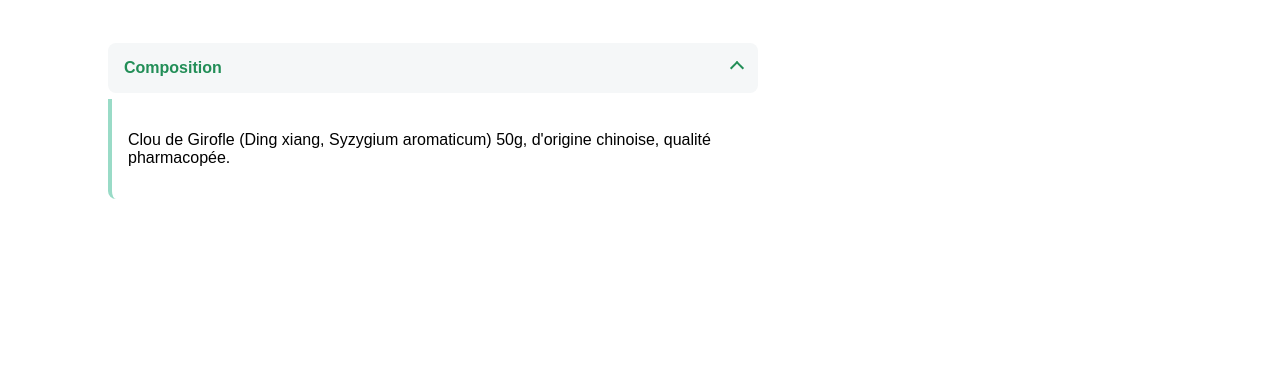
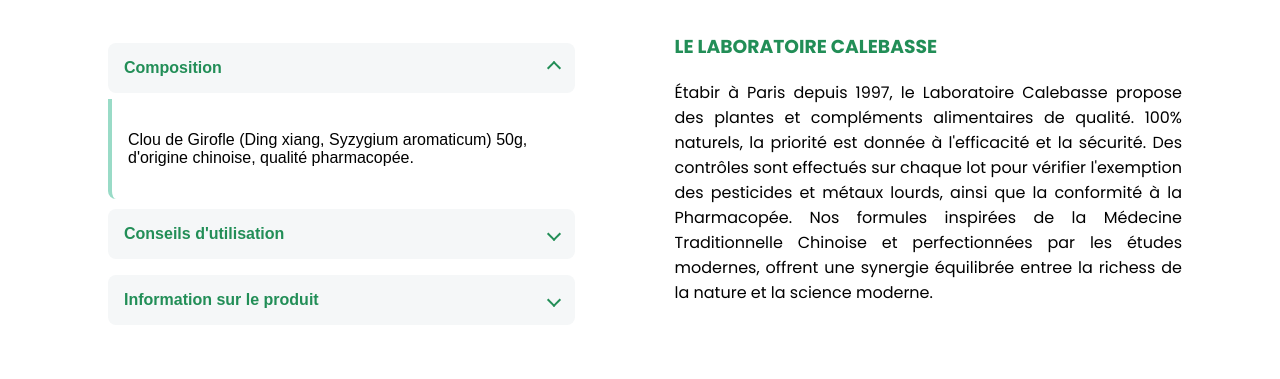
Before and after one commit to Yuchen-cyc/calebasse-test, a plain HTML site: page index.html in a window 1280 px wide. Shown: the part 645-1024 px from the top of the page. Before the commit the page ends 874 px from the top, so only its background shows below. Drawn offline with Linux system fonts and the light colour scheme.

Commit message:
main page finished

```diff
--- a/CSS/components/accordion.css
+++ b/CSS/components/accordion.css
@@ -1,5 +1,11 @@
+.intro-detail {
+  width: 100%;
+  display: flex;
+  /* justify-content: space-evenly; */
+}
+
 .accordion {
-  width: 650px;
+  width: 40%;
   margin: 30px 100px 30px 100px;
   font-family: sans-serif;
 }
@@ -56,3 +62,12 @@
 .accordion input:checked + .accordion-label .arrow {
   transform: rotate(-135deg);
 }
+
+.story {
+  width: 550px;
+  padding-right: 90px;
+}
+
+.story p {
+  text-align: justify;
+}
--- a/index.html
+++ b/index.html
@@ -63,6 +63,7 @@
           </div>
         </div>
     </div>
+    <div class="intro-detail">
       <div class="accordion">
         <input type="checkbox" id="acc1" checked>
         <label for="acc1" class="accordion-label">
@@ -72,7 +73,35 @@
         <div class="accordion-content">
           <p>Clou de Girofle (Ding xiang, Syzygium aromaticum) 50g, d'origine chinoise, qualité pharmacopée.</p>
         </div>
+        <input type="checkbox" id="acc2">
+        <label for="acc2" class="accordion-label">
+          <span>Conseils d'utilisation</span>
+          <i class="arrow"></i>
+        </label>
+        <div class="accordion-content">
+          <p>Placer 10-15 g de clou dans 500 ml d'eau, macérer 10 minutes, porter à ébullition et refroidir avant de servir.</p>
         </div>
+        <input type="checkbox" id="acc3">
+        <label for="acc3" class="accordion-label">
+          <span>Information sur le produit</span>
+          <i class="arrow"></i>
+        </label>
+        <div class="accordion-content" style="align-items: center;">
+          <img src="image/code barré.jpg" alt="code barré" style="width: 400px; height: 150px;">
+        </div>
+      </div>
+      <div class="story">
+        <h3 style="color: #228e57;">LE LABORATOIRE CALEBASSE</h3>
+        <p>Étabir à Paris depuis 1997, le Laboratoire Calebasse propose des plantes et compléments alimentaires
+          de qualité. 100% naturels, la priorité est donnée à l'efficacité et la sécurité. Des
+          contrôles sont effectués sur chaque lot pour vérifier l'exemption des pesticides et métaux lourds,
+          ainsi que la conformité à la Pharmacopée. Nos formules inspirées de la Médecine Traditionnelle Chinoise
+          et perfectionnées par les études modernes, offrent une synergie équilibrée entree la richess de la nature
+          et la science moderne.
+        </p>
+      </div>
+    </div>
+
     </div>
   </div>
 
```
Also changed, not shown: image/code barré.jpg (added). Lines whose indentation alone changed are shown as unchanged.
